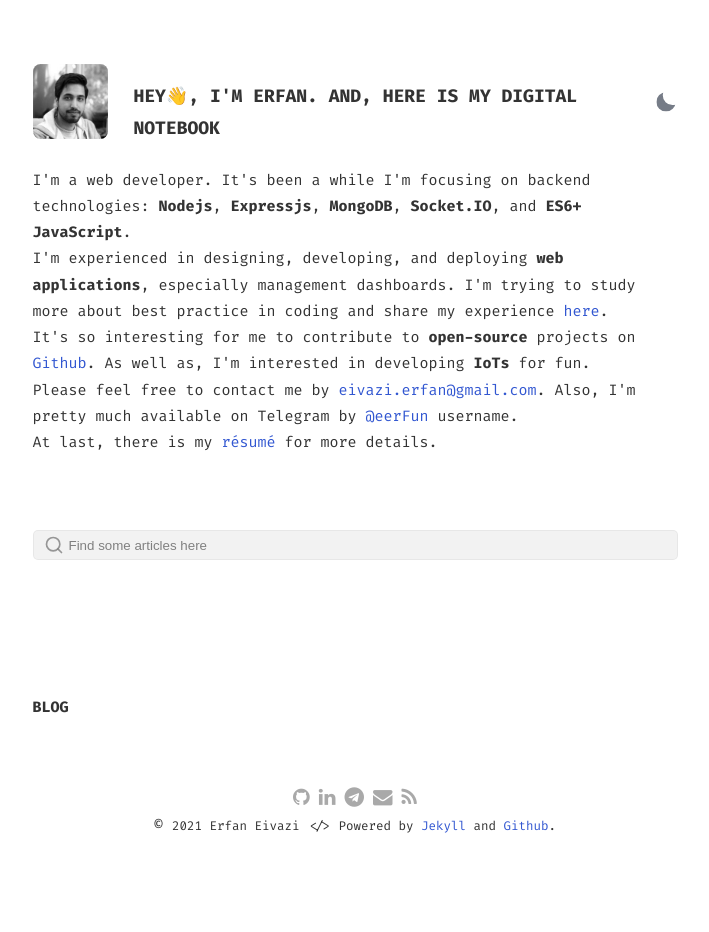
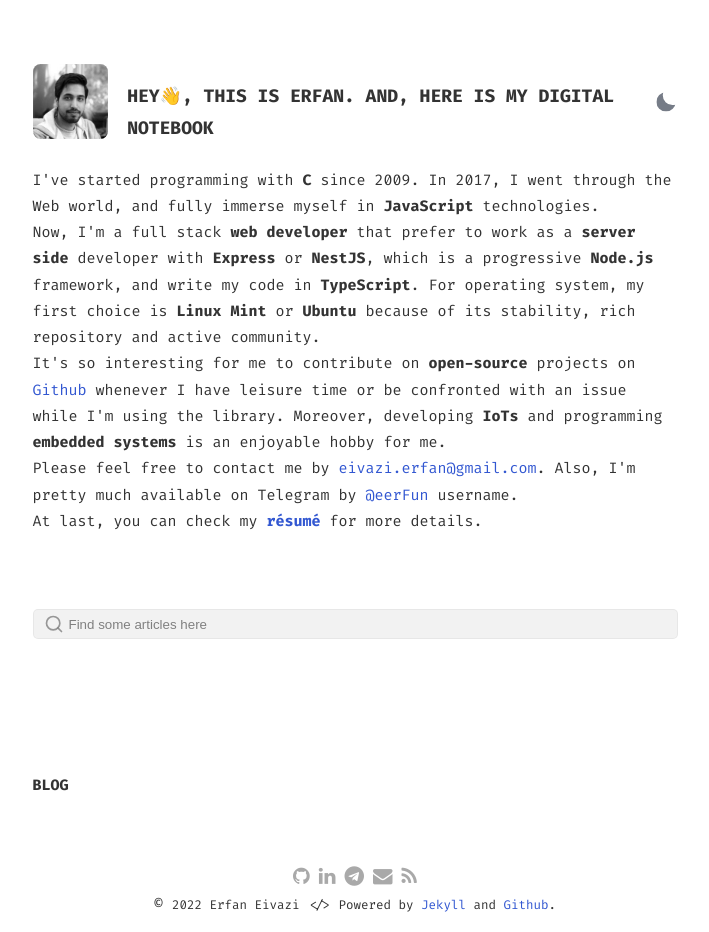
Before and after one commit to eerFun/eerFun.github.io, a Jekyll site: the page built from index.html, in a window 1280 px wide. Shown: the whole page, without its empty margins (285-994 px from the left). Built offline with Jekyll 4.4.1, drawn with Linux system fonts in a browser that asks for light colours; before the commit the page ends 900 px from its top, so only the background shows below that.

Commit message:
update main page + resume
 - remove `jsonresume-theme-paper-plus-plus` module
 - add some hint for generating more elegant pdf

```diff
--- a/_layouts/default.html
+++ b/_layouts/default.html
@@ -75,7 +75,7 @@ layout: compress
         class="fa fa-rss" aria-hidden="true"></i></a>
   </div>
   <div>
-    <span>© <small>2021 Erfan Eivazi</small></span>
+    <span>© <small>2022 Erfan Eivazi</small></span>
     <span><small>&lt;/&gt; Powered by
       <a href="https://jekyllrb.com/">Jekyll</a> and <a href="https://github.com/">Github</a>.</small>
     </span>
--- a/index.html
+++ b/index.html
@@ -4,17 +4,28 @@ layout: default
 <section id="intro">
     <div class="flex-row-start">
         <a href="/"><img src="me-small.jpg" alt="eerFun" id="my-pic"></a>
-        <h1>Hey👋, I'm Erfan. And, here is my digital notebook</h1>
+        <h1>Hey👋, This is Erfan. And, here is my digital notebook</h1>
         <button title="Change theme" id="theme-toggle" onclick="modeSwitcher()">
             <div></div>
         </button>
     </div>
     <div class="bio">
-        <p>I'm a web developer. It's been a while I'm focusing on backend technologies: <strong>Nodejs</strong>, <strong>Expressjs</strong>, <strong>MongoDB</strong>, <strong>Socket.IO</strong>, and <strong>ES6+ JavaScript</strong>.</p>
-	    <p>I'm experienced in designing, developing, and deploying <strong>web applications</strong>, especially management dashboards. I'm trying to study more about best practice in coding and share my experience <a href="#Blog">here</a>.</p>
-        <p>It's so interesting for me to contribute to <strong>open-source</strong> projects on <a href="https://github.com/eerFun">Github</a>. As well as, I'm interested in developing <strong>IoTs</strong> for fun.</p>
-        <p>Please feel free to contact me by <a href="mailto:eivazi.erfan@gmail.com">eivazi.erfan@gmail.com</a>. Also, I'm pretty much available on Telegram by <a href="https://t.me/eerFun">@eerFun</a> username.</p>
-        <p>At last, there is my <a href="/resume">résumé</a> for more details.</p>
+        <p>I've started programming with <strong>C</strong> since 2009. In 2017, I went through the Web world, and fully
+            immerse myself in <strong>JavaScript</strong> technologies.</p>
+        <p>Now, I'm a full stack <strong>web developer</strong> that prefer to work as a <strong>server side</strong>
+            developer with <strong>Express</strong> or <strong>NestJS</strong>, which is a progressive
+            <strong>Node.js</strong> framework, and write my code in <strong>TypeScript</strong>. For operating system,
+            my first choice is
+            <strong>Linux Mint</strong> or <strong>Ubuntu</strong> because of its stability, rich repository and active community.
+        </p>
+        <p>It's so interesting for me to contribute on <strong>open-source</strong> projects
+            on <a href="https://github.com/eerFun">Github</a> whenever I have leisure time or be confronted with an
+            issue while I'm using the library. Moreover, developing
+            <strong>IoTs</strong> and programming <strong>embedded systems</strong> is an enjoyable hobby for me.
+        </p>
+        <p>Please feel free to contact me by <a href="mailto:eivazi.erfan@gmail.com">eivazi.erfan@gmail.com</a>. Also,
+            I'm pretty much available on Telegram by <a href="https://t.me/eerFun">@eerFun</a> username.</p>
+        <p>At last, you can check my <strong><a href="/resume">résumé</a></strong> for more details.</p>
     </div>
 </section>
 
@@ -40,7 +51,7 @@ layout: default
     <ul>
         {% for post in site.posts %}
         <li>
-		<a href="{{ post.url }}">{{ post.title }}</a>
+            <a href="{{ post.url }}">{{ post.title }}</a>
             <time datetime="{{ post.date | date_to_xmlschema }}">{{ post.date | date: "%b %d, %Y" }}</time>
         </li>
         {% endfor %}
--- a/package.json
+++ b/package.json
@@ -1,12 +1,12 @@
 {
   "scripts": {
     "build": "npx resume export -t jsonresume-theme-paper resume.html && echo '---\nlayout: resume\n---\n' | cat - resume.html > temp && mv temp resume.html && bundle exec jekyll build",
-    "start": "bundle exec jekyll serve --drafts"
+    "start": "bundle exec jekyll serve --drafts",
+    "pdf-help": "echo \"Just open `resume.html` file with double click, modify image address and then press `ctrl+P` to create pdf file and save it.\""
   },
   "dependencies": {
     "html-pdf": "^3.0.1",
     "jsonresume-theme-paper": "^0.5.0",
-    "jsonresume-theme-paper-plus-plus": "^0.5.1",
     "resume-cli": "^3.0.7",
     "simple-jekyll-search": "^1.10.0"
   }
--- a/resume.html
+++ b/resume.html
@@ -578,7 +578,7 @@ div.content-text.skills-listing > ul > li:first-child {
                           <strong>Full Stack Web Developer</strong>
                           at <strong><a href="https://inproc.ir/">Intelligent Petro Processors</a></strong>
                         </p>
-                        <p>I mostly focus on server-side development in GPNet5 project which is a GIS web application for designing and analyzing gas pipelines</p>
+                        <p>I mostly focus on server-side development in GPNet5 project which is a GIS web application for simulating and analyzing gas pipelines</p>
                           <p class="highlight">.Net 5+ | C# 9+ | Clean Architecture | MediatR | Dependency Injection | MSSQL Server | LINQ | Microservice | RabbitMQ | TypeScript | NestJS | TypeORM | Angular 9+ | RxJS | Kendo UI | Turf | GIS | GeoServer | OpenLayers | Swagger UI | Azure DevOps</p>
                     </div>
                   </div>
--- a/resume.json
+++ b/resume.json
@@ -42,16 +42,16 @@
       "website": "https://inproc.ir/",
       "startDate": "2021-11-21",
       "endDate": "present",
-      "summary": "I mostly focus on server-side development in GPNet5 project which is a GIS web application for designing and analyzing gas pipelines",
+      "summary": "I mostly focus on server-side development in GPNet5 project which is a GIS web application for simulating and analyzing gas pipelines",
       "highlights": [".Net 5+ | C# 9+ | Clean Architecture | MediatR | Dependency Injection | MSSQL Server | LINQ | Microservice | RabbitMQ | TypeScript | NestJS | TypeORM | Angular 9+ | RxJS | Kendo UI | Turf | GIS | GeoServer | OpenLayers | Swagger UI | Azure DevOps"]
     },
     {
-      "company": "Future Development Group (formerly FuTech Group)",
+      "company": "FuDev Group (formerly FuTech Group)",
       "position": "Co-founder & Backend Developer",
       "website": "https://fudev.ir/",
       "startDate": "2018-06-22",
       "endDate": "2021-11-21",
-      "summary": "Backend developer in IranHR project team, Architecture designer and developer of Paradise Hub CRM system, and Team director in some small projects.",
+      "summary": "Backend developer in IranHR project team, Architecture designer and developer of Paradise Hub CRM system, and Team director in some small projects",
       "highlights": ["Node.js | Express | MongoDB | Elasticsearch | Socket.IO | Session-Cookie | JWT | Chat-System | Ticketing-System | Reservation | Payment | Role-Based"]
     },
     {
```
Also changed, not shown: other parts of resume.html (+2 -2 lines), 2 other files.
